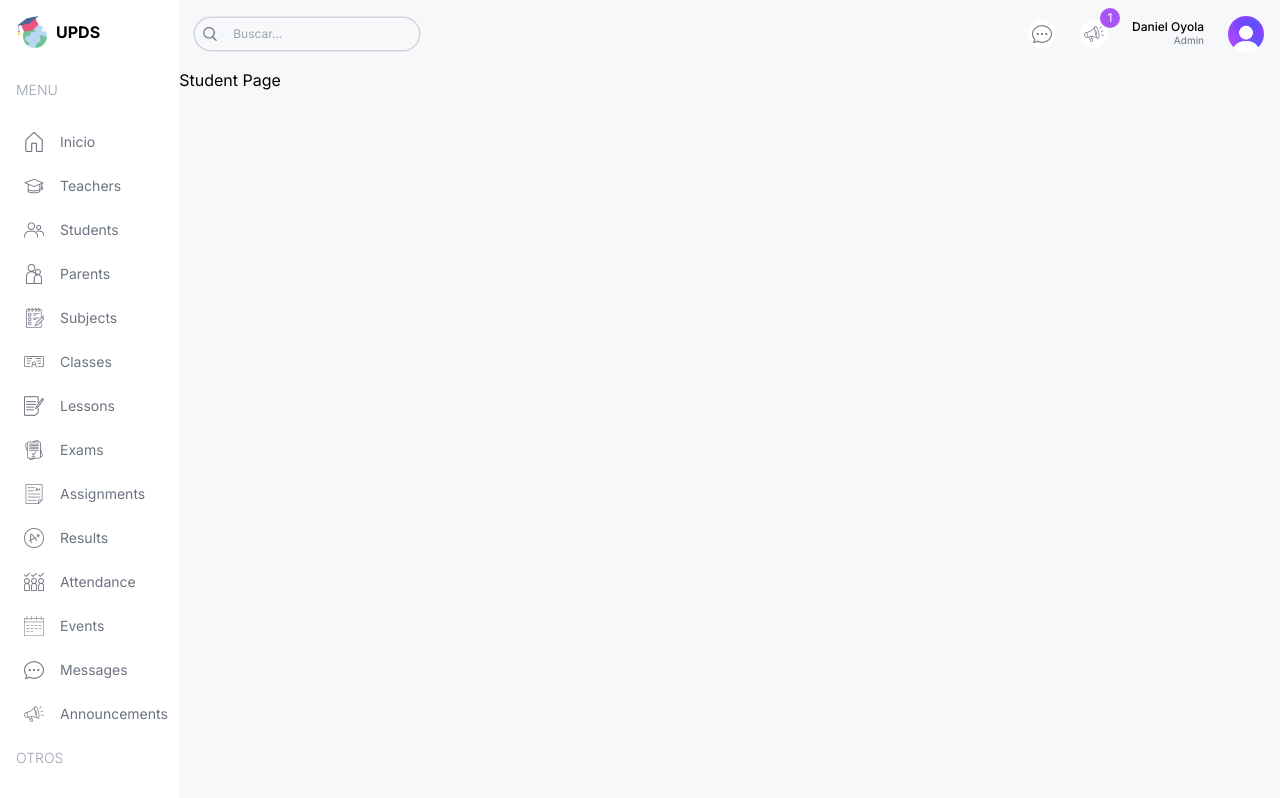
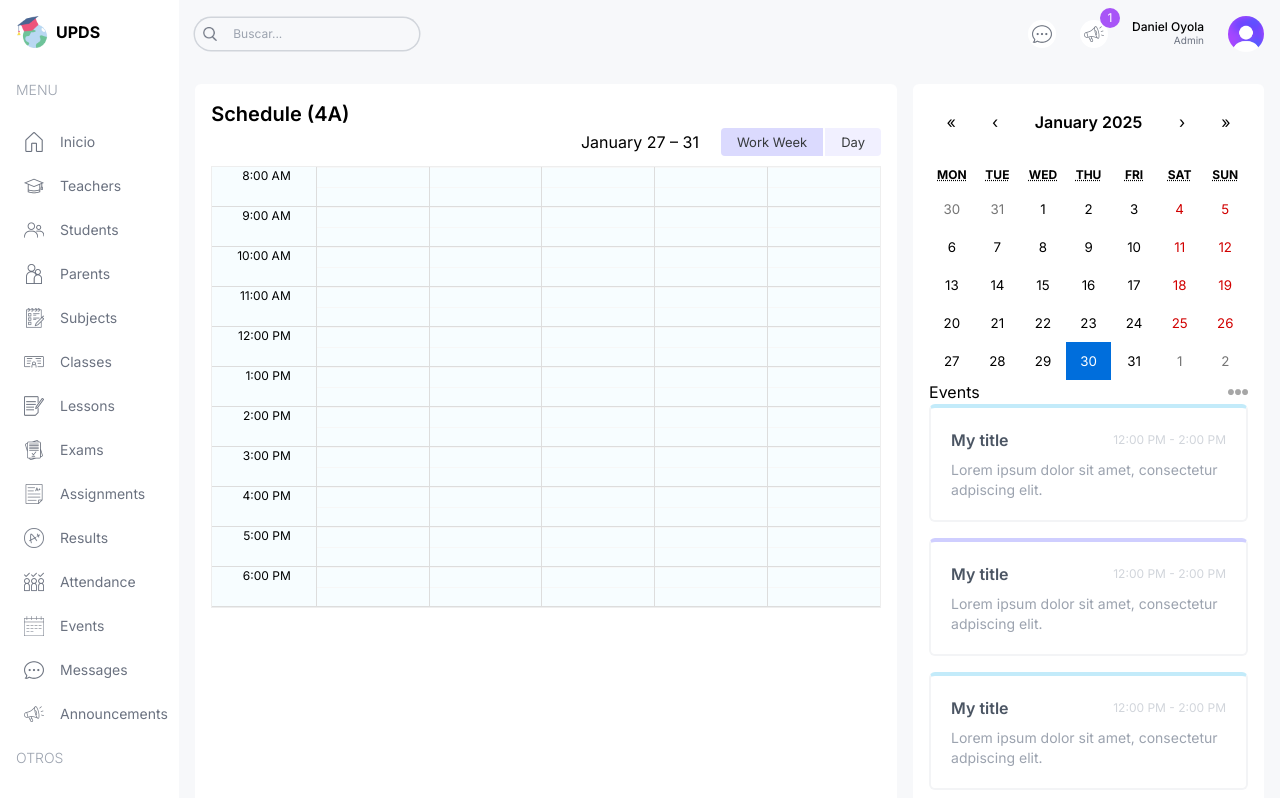
Before and after one commit to danieloyolaj/next-dashboard-ui-starter, a Next.js app: page /student in a window 1280 px wide. Shown: the top 798 px of the page. Built offline with nearby package versions, Linux system fonts and the light colour scheme.

Commit message:
Created a big calendar for the student page

```diff
--- a/package.json
+++ b/package.json
@@ -9,8 +9,11 @@
     "lint": "next lint"
   },
   "dependencies": {
+    "@types/react-big-calendar": "^1.16.1",
+    "moment": "^2.30.1",
     "next": "^14.2.23",
     "react": "^18",
+    "react-big-calendar": "^1.17.1",
     "react-calendar": "^5.1.0",
     "react-dom": "^18",
     "recharts": "^2.15.1"
--- a/src/app/(dashboard)/student/page.tsx
+++ b/src/app/(dashboard)/student/page.tsx
@@ -1,6 +1,27 @@
+"use client"
+
+import Announcements from "@/components/Announcements"
+import BigCalendar from "@/components/BigCalendar"
+import EventCalendar from "@/components/EventCalendar"
+import "react-big-calendar/lib/css/react-big-calendar.css"
+
 const StudentPage = () => {
   return (
-    <div className="">Student Page</div>
+    <div className="p-4 flex gap-4 flex-col xl:flex-row">
+      {/* LEFT */}
+      <div className="w-full xl:w-2/3">
+        <div className="h-full bg-white p-4 rounded-md">
+          <h1 className="text-xl font-semibold">Schedule (4A)</h1>
+          <BigCalendar />
+        </div>
+      </div>
+
+      {/* RIGHT */}
+      <div className="w-full xl:w-1/3 flex flex-col gap-8">
+        <EventCalendar />
+        <Announcements />
+      </div>
+    </div>
   )
 }
 
--- a/src/app/globals.css
+++ b/src/app/globals.css
@@ -16,3 +16,93 @@
   background-color: #C3EBFA !important;
   color: black !important;
 }
+
+.rbc-btn-group:first-child{
+  display: none !important;
+}
+
+.rbc-toolbar-label{
+  text-align: right !important;
+  padding: 0px 20px !important;
+}
+
+.rbc-btn-group:last-child{
+  font-size: 13px !important;
+}
+
+.rbc-btn-group:last-child button{
+  border: none !important;
+  background-color: #F1F0FF !important;
+  margin-left: 2px !important;
+}
+
+.rbc-toolbar button.rbc-active{
+  background-color: #dbdafe !important;
+  box-shadow: none !important;
+}
+
+.rbc-time-view{
+  border-color: #eee !important;
+}
+
+.rbc-time-header{
+  display: none !important;
+}
+
+.rbc-time-content{
+  border: none !important;
+}
+
+.rbc-time-gutter.rbc-time-column{
+  font-size: 12px !important;
+}
+
+.rbc-time-gutter.rbc-time-column .rbc-timeslot-group{
+  padding: 0px 20px !important;
+}
+
+.rbc-timeslot-group{
+  background-color: #f7fdff !important;
+}
+
+.rbc-day-slot{
+  font-size: 14px !important;
+}
+
+.rbc-event{
+  border: none !important;
+  color: black !important;
+  padding: 10px !important;
+  margin: 10px !important;
+  width: 99% !important;
+}
+
+.rbc-event:nth-child(1){
+  background-color: #e2f8ff !important;
+}
+.rbc-event:nth-child(1){
+  background-color: #fefce8 !important;
+}
+.rbc-event:nth-child(2){
+  background-color: #f2f1ff !important;
+}
+.rbc-event:nth-child(3){
+  background-color: #fdf2fb !important;
+}
+.rbc-event:nth-child(4){
+  background-color: #e2f8ff !important;
+}
+.rbc-event:nth-child(5){
+  background-color: #fefce8 !important;
+}
+.rbc-event:nth-child(6){
+  background-color: #f2f1ff !important;
+}
+.rbc-event:nth-child(7){
+  background-color: #fefce8 !important;
+}
+
+.rbc-event-label{
+  color: gray !important;
+  margin-bottom: 5px !important;
+}
--- /dev/null
+++ b/src/components/BigCalendar.tsx
@@ -0,0 +1,34 @@
+import {Calendar, momentLocalizer, View, Views} from "react-big-calendar";
+import moment from "moment";
+import { calendarEvents } from "@/lib/data";
+import { useState } from "react";
+
+const localizer = momentLocalizer(moment)
+
+const BigCalendar = () => {
+
+  const [view, setView] = useState<View>(Views.WORK_WEEK)
+
+  const handleOnChangeView = (selectedView:View) => {
+    setView(selectedView)
+  }
+  return (
+    <div>
+      <Calendar
+        localizer={localizer}
+        events={calendarEvents}
+        startAccessor='start'
+        endAccessor='end'
+        views={["work_week", "day"]}
+        view={view}
+        style={{height: "98%"}}
+        onView={handleOnChangeView}
+        min={new Date(2025,1,0,8,0,0)}
+        max={new Date(2025,1,0,19,0,0)}
+      />
+    </div>
+  )
+
+}
+
+export default BigCalendar
--- a/src/components/Menu.tsx
+++ b/src/components/Menu.tsx
@@ -1,5 +1,6 @@
 import Link from "next/link";
 import Image from "next/image";
+import { role } from "@/lib/data";
 
 const menuItems = [
   {
@@ -126,7 +127,9 @@
           <span className="hidden lg:block text-gray-400 font-light my-4">
             {i.title}
           </span>
-          {i.items.map(item => (
+          {i.items.map(item => {
+            if(item.visible.includes(role)){
+              return (
                 <Link
                   href={item.href}
                   key={item.label}
@@ -134,7 +137,13 @@
                   <Image src={item.icon} alt="menu-icon" width={20} height={20} />
                   <span className="hidden lg:block">{item.label}</span> {/**this is the label of the menu */}
                 </Link>
-          ))}
+              )
+            }
+          }
+
+          )
+
+          }
         </div>
       ) )}
     </div>
--- a/src/lib/data.ts
+++ b/src/lib/data.ts
@@ -921,20 +921,20 @@
   {
     title: "Math",
     allDay: false,
-    start: new Date(2024, 7, 12, 8, 0),
-    end: new Date(2024, 7, 12, 8, 45),
+    start: new Date(2025, 2, 7, 8, 0),
+    end: new Date(2025, 2, 7, 8, 45),
   },
   {
     title: "English",
     allDay: false,
-    start: new Date(2024, 7, 12, 9, 0),
-    end: new Date(2024, 7, 12, 9, 45),
+    start: new Date(2025, 2, 7, 9, 0),
+    end: new Date(2025, 2, 7, 9, 45),
   },
   {
     title: "Biology",
     allDay: false,
-    start: new Date(2024, 7, 12, 10, 0),
-    end: new Date(2024, 7, 12, 10, 45),
+    start: new Date(2025, 1, 7, 10, 0),
+    end: new Date(2024, 1, 7, 10, 45),
   },
   {
     title: "Physics",
```
Also changed, not shown: 1 other file (tests, documents, lock files or other folders). Lines whose indentation alone changed are shown as unchanged.
